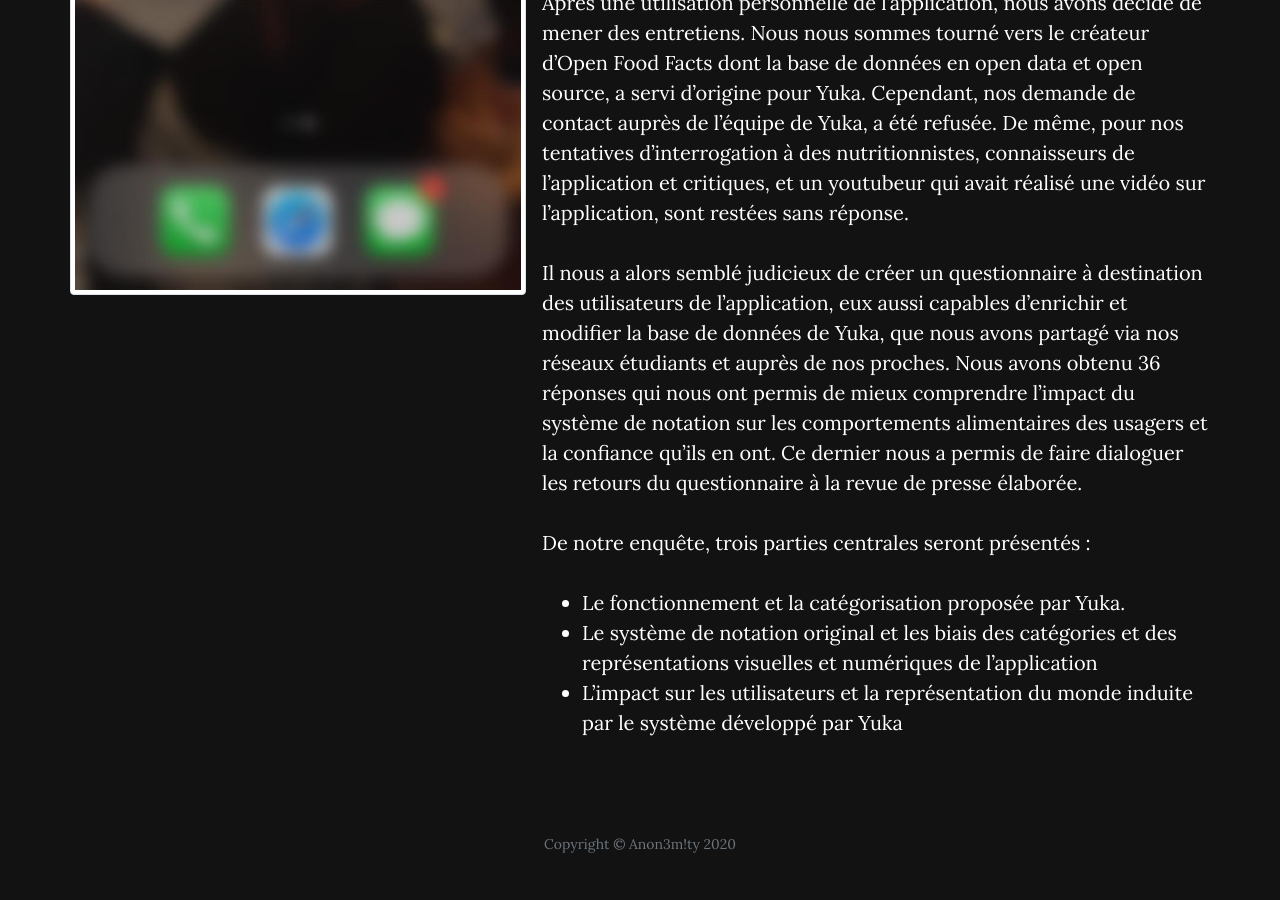
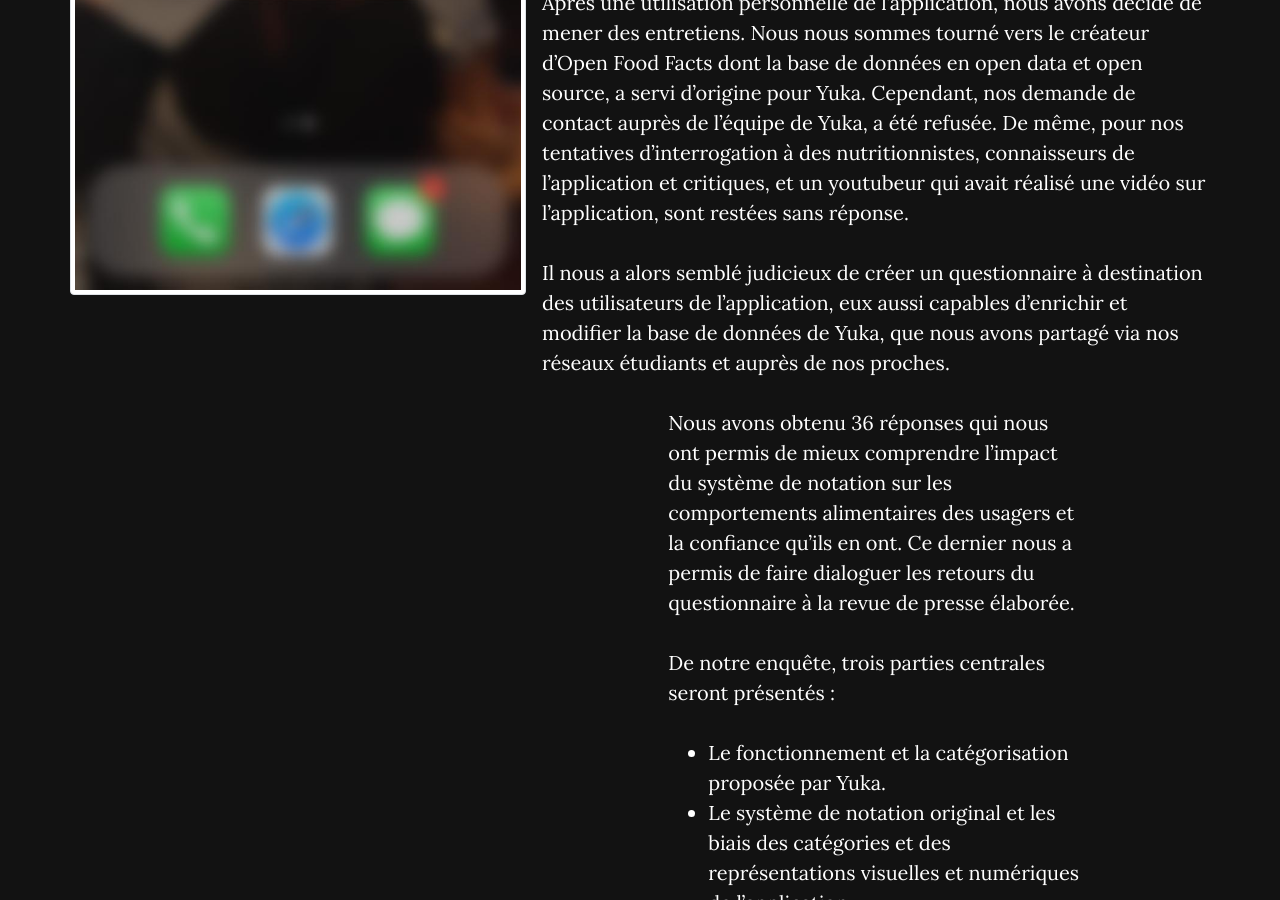
Before and after one commit to koneeko/Rendu-Yuka, a Jekyll site: the page built from index.html, in a window 1280 px wide and 900 px high, scrolled down 1761 px. Built offline with Jekyll 4.4.1, drawn with Linux system fonts in a browser that asks for light colours.

Commit message:
Update index.html

```diff
--- a/index.html
+++ b/index.html
@@ -61,7 +61,12 @@
                             Après une utilisation personnelle de l’application, nous avons décidé de mener des entretiens. Nous nous sommes tourné vers le créateur d’Open Food Facts dont la base de données en open data et open source, a servi d’origine pour Yuka. Cependant, nos demande de contact auprès de l’équipe de Yuka, a été refusée. De même, pour nos tentatives d’interrogation à des nutritionnistes, connaisseurs de l’application et critiques, et un youtubeur qui avait réalisé une vidéo sur l’application, sont restées sans réponse.
                         </p>
                         <p>
-                            Il nous a alors semblé judicieux de créer un questionnaire à destination des utilisateurs de l’application, eux aussi capables d’enrichir et modifier la base de données de Yuka, que nous avons partagé via nos réseaux étudiants et auprès de nos proches. Nous avons obtenu 36 réponses qui nous ont permis de mieux comprendre l’impact du système de notation sur les comportements alimentaires des usagers et la confiance qu’ils en ont. Ce dernier nous a permis de faire dialoguer les retours du questionnaire à la revue de presse élaborée.
+                            Il nous a alors semblé judicieux de créer un questionnaire à destination des utilisateurs de l’application, eux aussi capables d’enrichir et modifier la base de données de Yuka, que nous avons partagé via nos réseaux étudiants et auprès de nos proches.
+                        </p>
+                        <div class="col-md-10 col-lg-8 mx-auto">
+                            <p>
+                                Nous avons obtenu 36 réponses qui nous ont permis de mieux comprendre l’impact du système de notation sur les comportements alimentaires des usagers et la confiance qu’ils en ont. Ce dernier nous a permis de faire dialoguer les retours du questionnaire à la revue de presse élaborée.
+
                             </p>
                             <p>
                                 De notre enquête, trois parties centrales seront présentés :
@@ -78,6 +83,8 @@
                                 </li>
                             </ul>
                         </div>
+
                     </div>
                 </div>
         </div>
+    </div>
```
Lines whose indentation alone changed are shown as unchanged.
